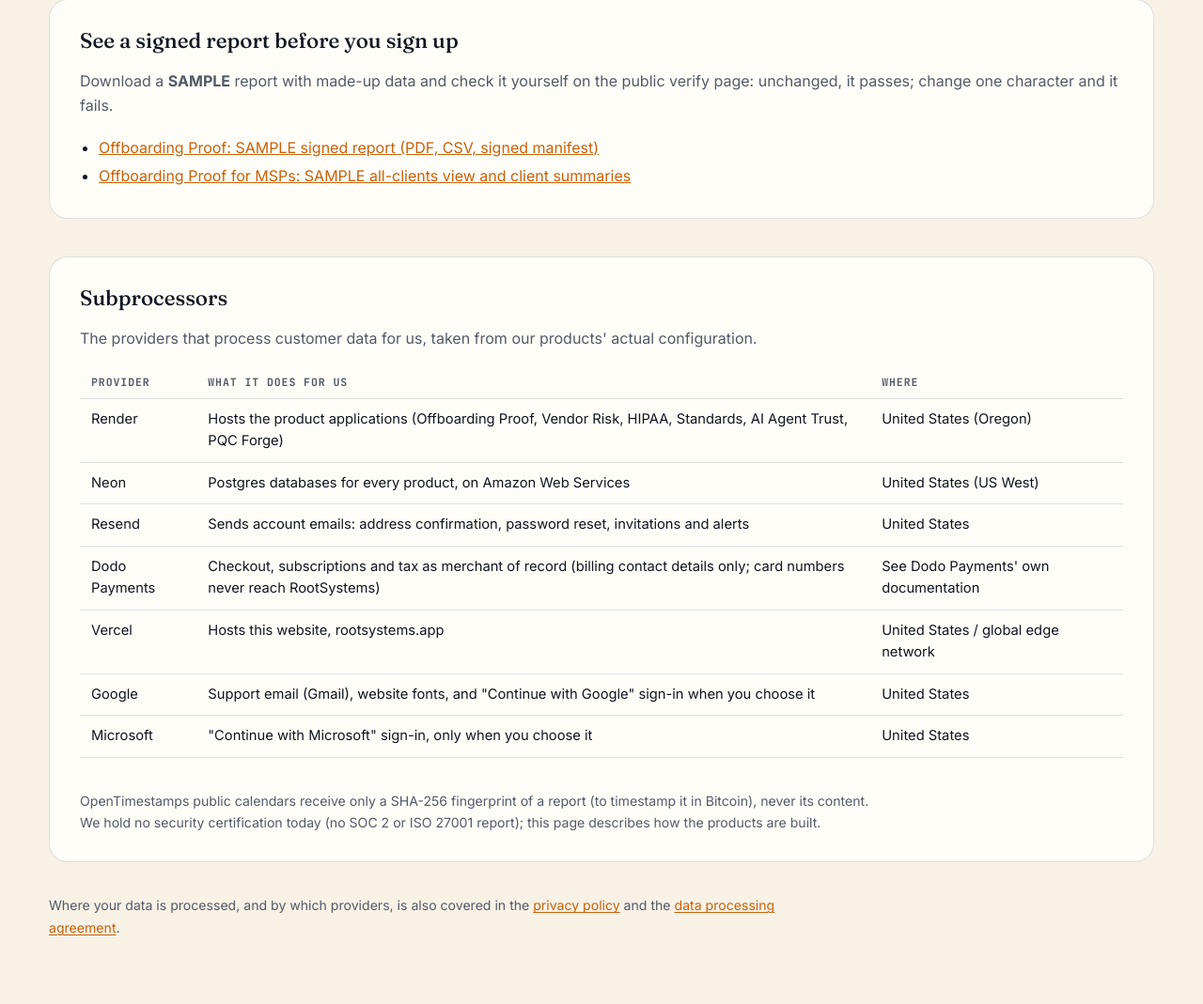
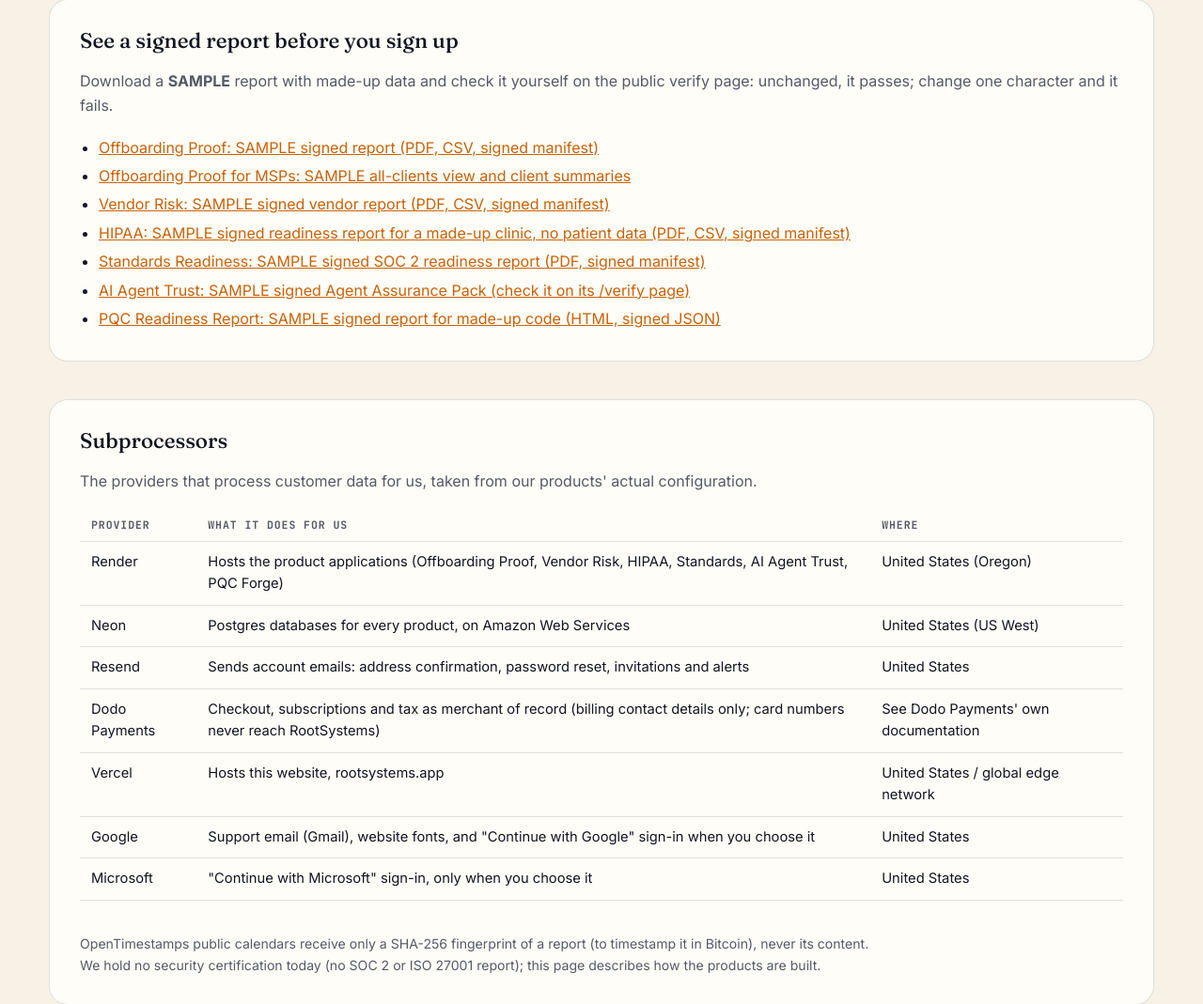
Before and after one commit to ROOTSystemss/rootsystems-site, a Node server app: page /security in a window 1280 px wide. Shown: the part 2554-3623 px from the top of the page at 94% size. Run offline with Node 20, Linux system fonts and the light colour scheme; some libraries are stand-ins or nearby versions.

Commit message:
Knock-out 2026-11-16 O-24: /security links a public SAMPLE signed report for every product (Vendor Risk, HIPAA, Standards Readiness, AI Agent Trust, PQC added; all live and smoke-tested). Test securityPage. Rollback 346eff9

```diff
--- a/src/views/pages/security.ejs
+++ b/src/views/pages/security.ejs
@@ -77,6 +77,11 @@
           <ul>
             <li><a href="https://offboarding-proof.onrender.com/sample/report">Offboarding Proof: SAMPLE signed report (PDF, CSV, signed manifest)</a></li>
             <li><a href="https://offboarding-proof.onrender.com/sample">Offboarding Proof for MSPs: SAMPLE all-clients view and client summaries</a></li>
+            <li><a href="https://tpra.onrender.com/sample/report">Vendor Risk: SAMPLE signed vendor report (PDF, CSV, signed manifest)</a></li>
+            <li><a href="https://hipaa-g37n.onrender.com/sample/report">HIPAA: SAMPLE signed readiness report for a made-up clinic, no patient data (PDF, CSV, signed manifest)</a></li>
+            <li><a href="https://ai-compliance-readiness.onrender.com/sample/report">Standards Readiness: SAMPLE signed SOC 2 readiness report (PDF, signed manifest)</a></li>
+            <li><a href="https://agent-contract-gap.onrender.com/sample">AI Agent Trust: SAMPLE signed Agent Assurance Pack (check it on its /verify page)</a></li>
+            <li><a href="https://pqc-forge.onrender.com/v1/sample/readiness-report.html">PQC Readiness Report: SAMPLE signed report for made-up code (HTML, signed JSON)</a></li>
           </ul>
         </div>
 
```
Also changed, not shown: test/securityPage.test.js (+1 -0 lines).
